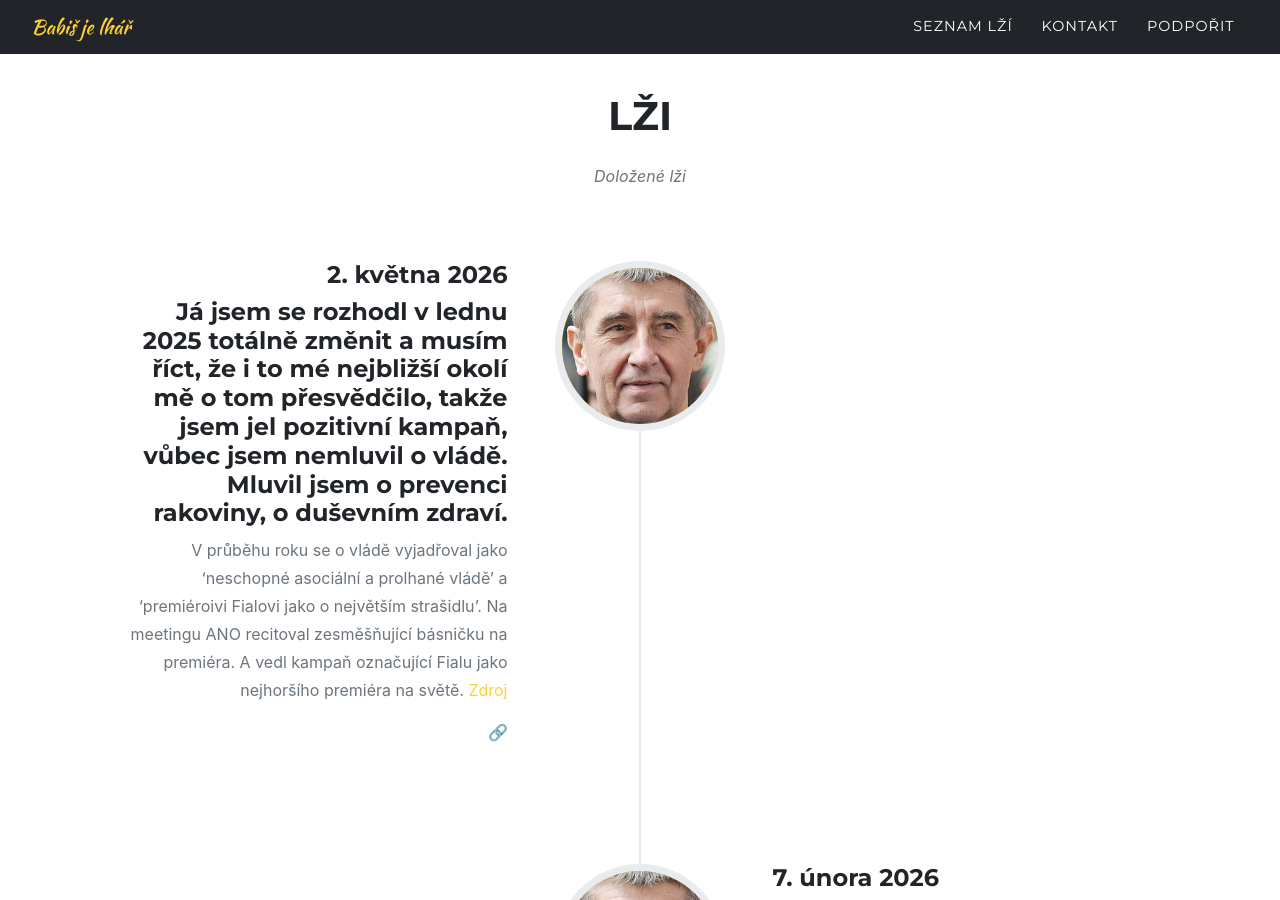
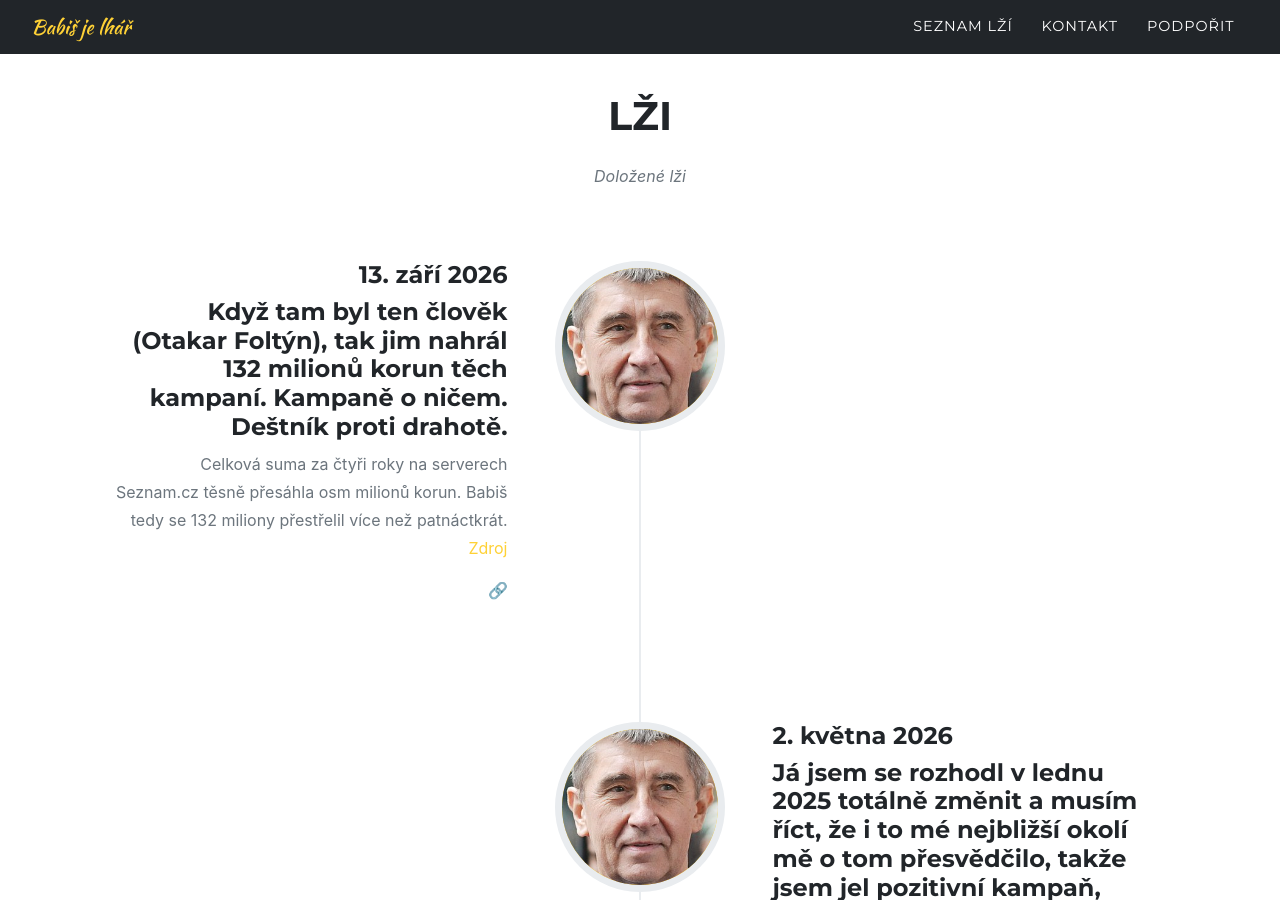
Before and after one commit to xsuchy/babisjelhar, a Jekyll site: the page built from index.md, in a window 1280 px wide and 900 px high, scrolled down 1142 px. Built offline with Jekyll 4.4.1, drawn with Linux system fonts in a browser that asks for light colours; some web fonts are replaced.

Commit message:
dalsi lzi

```diff
--- a/_data/sitetext.yml
+++ b/_data/sitetext.yml
@@ -37,6 +37,10 @@ timeline:
     section: timeline
     start_align: "left"
     events:
+      - title: "Když tam byl ten člověk (Otakar Foltýn), tak jim nahrál 132 milionů korun těch kampaní. Kampaně o ničem. Deštník proti drahotě."
+        image: assets/img/timeline/1.jpg
+        year: "13. září  2026"
+        desc: "Celková suma za čtyři roky na serverech Seznam.cz těsně přesáhla osm milionů korun. Babiš tedy se 132 miliony přestřelil více než patnáctkrát. [Zdroj](https://www.novinky.cz/clanek/domaci-babis-lhal-o-inzerci-na-seznamu-usvedcil-ho-urad-vlady-40601094)"
       - title: "Já jsem se rozhodl v lednu 2025 totálně změnit a musím říct, že i to mé nejbližší okolí mě o tom přesvědčilo, takže jsem jel pozitivní kampaň, vůbec jsem nemluvil o vládě. Mluvil jsem o prevenci rakoviny, o duševním zdraví."
         image: assets/img/timeline/1.jpg
         year: "2. května  2026"
```
